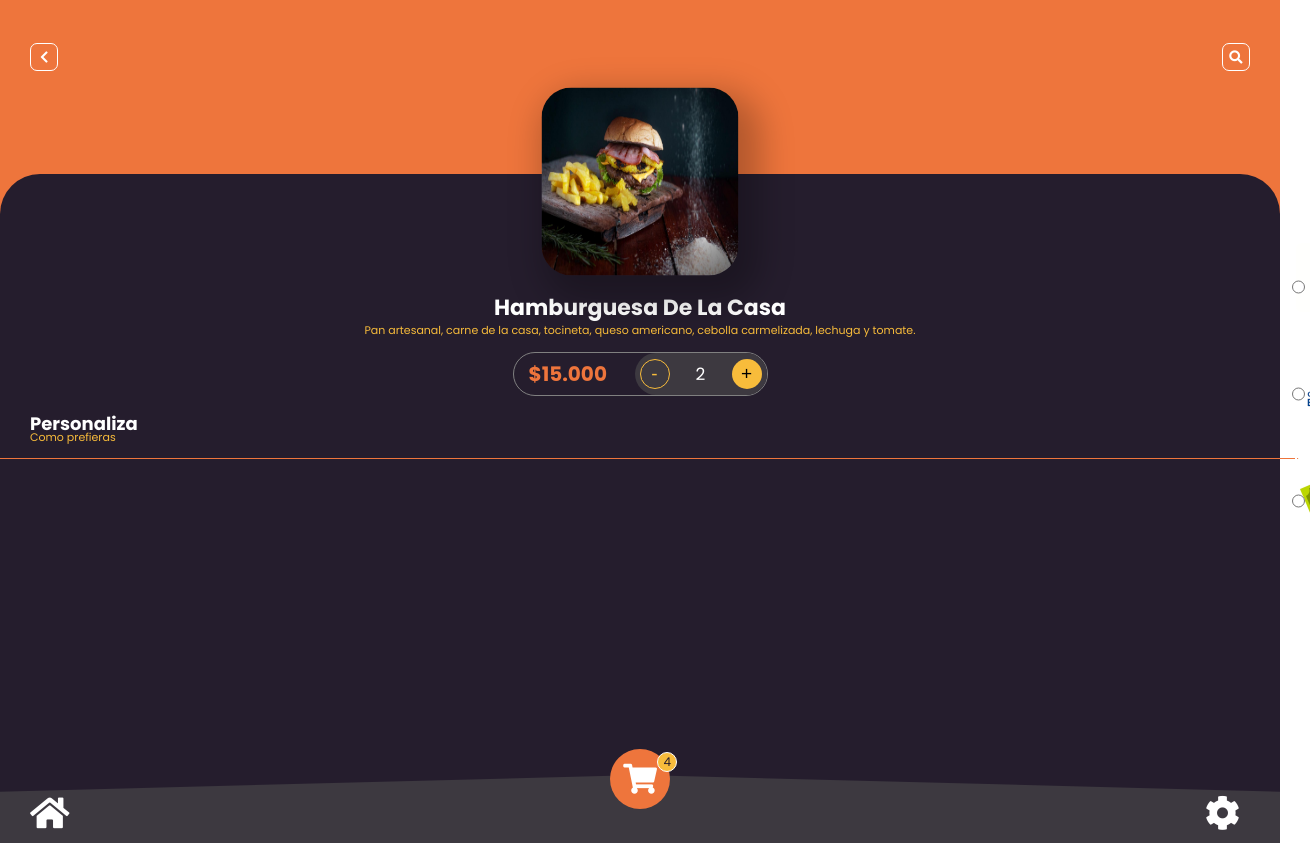
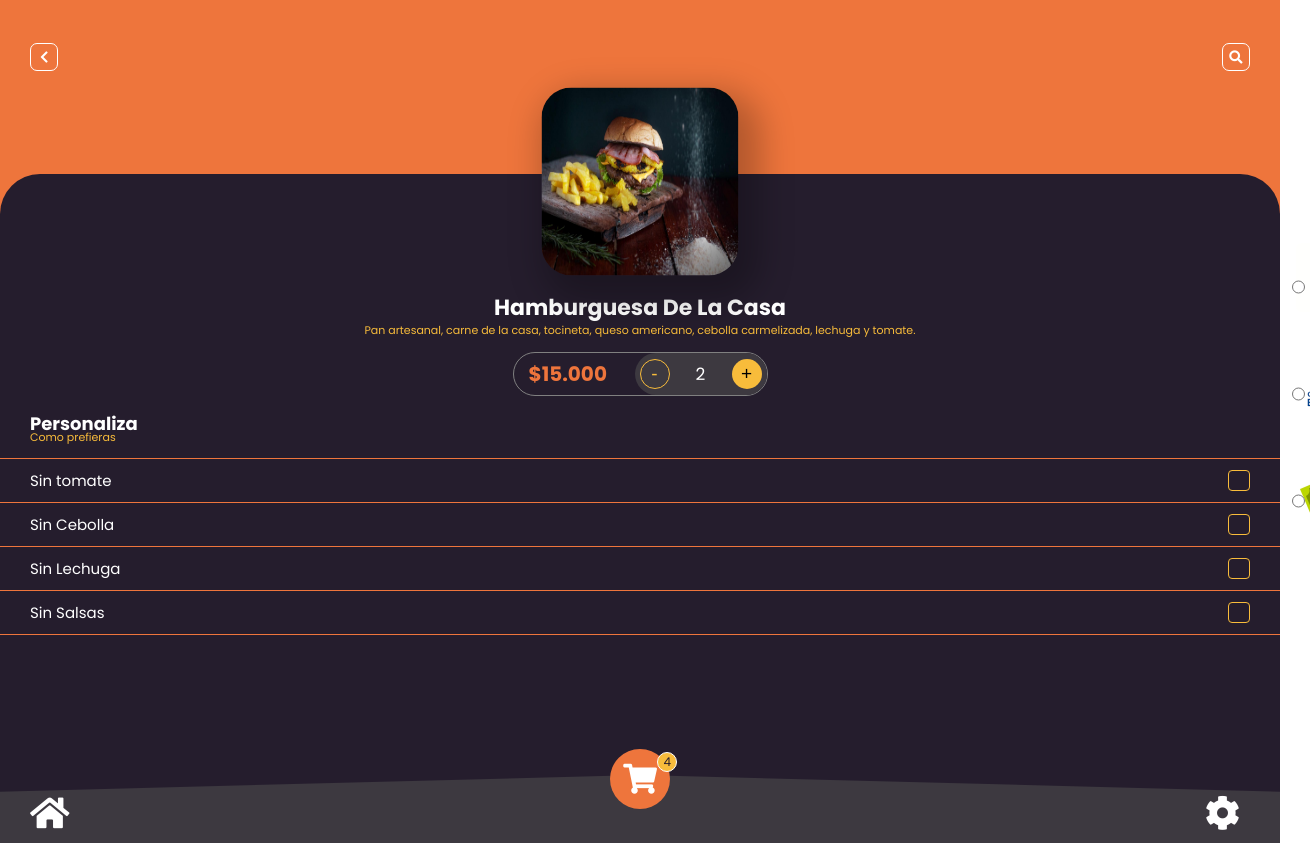
Before and after one commit to solemme1987/terranova, a website: page product.html in a window 1280 px wide. Shown: the whole page, 1310 px wide, since content can reach past the window. Drawn offline with Linux system fonts and the light colour scheme.

Commit message:
segunda vista terminada hasta el primer bloque de opciones

```diff
--- a/assets/css/main.css
+++ b/assets/css/main.css
@@ -295,7 +295,7 @@ aside .close-container .btn-close-side-bar{
         /* Estas dos uultimas lineas son de
         prueba para el scrol de los productos
         se pueden activar para ver la prueba */
-        height: 489px;
+        height: 489px;/*debe tenr al menos 1 px de alto para que  el flxe 1 auto funcione*/
         overflow: scroll;
         scroll-behavior: smooth;
         /*aqui aplico d2 propiedades 1 es flex grow 1 y flexgrw basic.
--- a/assets/css/product.css
+++ b/assets/css/product.css
@@ -122,7 +122,6 @@ header{
 --------------------------------------------------*/
 .config-title-box{
     border-bottom:1px solid var(--orange);
-    width: 100%;
     padding: 10px 0 10px 30px;
 }
  .config-title-box h3{
@@ -136,12 +135,66 @@ header{
     color: var(--lightOrange);
 }
 
+/* ------------------------------------------------------------
+    ESTILOS  PARA LOS TEXTOS DE LASOPCIONES DE PERSONALIZACION
+---------------------------------------------------------------*/
+
+.config-container .config-option{
+    padding: 10px 30px 10px 30px;
+    border-bottom:1px solid var(--orange);
+    display: flex;
+    align-items: center;
+    justify-content: space-between;
+}
+
+.config-container .config-option span{
+    font-size: 15px;
+}
+
+/* ------------------------------------------------
+    ESTILOS  PARA EL CHECKBOX DE LAS OPCIONES
+--------------------------------------------------*/
+.config-option .checkbox input[type="checkbox"]{
+    visibility: hidden;
+}
+
+.config-option .checkbox{
+    background: transparent;
+    width: 20px;
+    height: 19px;
+    border-radius: 4px;
+    position: relative;
+    border: 1px solid var(--lightOrange);
+}
+
+.config-option .checkbox label{
+    background:transparent;
+    width: 20px;
+    height: 19px;
+    border-radius: 4px;
+    cursor: pointer;
+    position: absolute;
+    top: 0;
+    left: 0;
+    z-index: 1;
+    transition: all .5s ease;
+}
+.config-option .checkbox input[type=checkbox]:checked + label {
+    background:var(--orange);
+    width: 15px;
+    height: 15px;
+    top: 2px;
+    left: 3px;
+}
+
+/* ------------------------------------------------
+    ESTILOS  PARA LOS TITULOS DE CONFIGURACION
+--------------------------------------------------*/
 
 
-
-
-
-
+/* .config-container .config-option.tittle{
+    padding: 10px 0 10px 30px;
+} */
 
 /* ------------------------------------------------
     ESTILOS  PAR EL FOOTER
--- a/product.html
+++ b/product.html
@@ -128,9 +128,55 @@
 
           <div class="config-container">
 
-              <div class="config option">
+              <div class="config-option">
+
+                  <span for="tomate">Sin tomate</span>
+
+                  <div class="checkbox">
+                     <input type="checkbox" name="tomate" class="" id="tomate">
+                     <label for="tomate"></label>
+                  </div>
 
               </div>
+
+              <div class="config-option">
+
+                  <span for="cebolla">Sin Cebolla</span>
+
+                  <div class="checkbox">
+                     <input type="checkbox" name="cebolla" class="" id="cebolla">
+                     <label for="cebolla"></label>
+                  </div>
+
+              </div>
+
+              <div class="config-option">
+
+                  <span for="lechuga">Sin Lechuga</span>
+
+                  <div class="checkbox">
+                     <input type="checkbox" name="lechuga" class="" id="lechuga">
+                     <label for="lechuga"></label>
+                  </div>
+
+              </div>
+
+              <div class="config-option">
+
+                  <span>Sin Salsas</span>
+
+                  <div class="checkbox">
+                     <input type="checkbox" name="sinSalsa" class="" id="sinSalsa">
+                     <label for="sinSalsa"></label>
+                  </div>
+
+              </div>
+
+             <!-- <div class="config-option tittle">
+               <h3 class="option-tittle">Personaliza</h3>
+               <p>Como prefieras</p>
+             </div> -->
+
           </div>
         </section>
 
```
